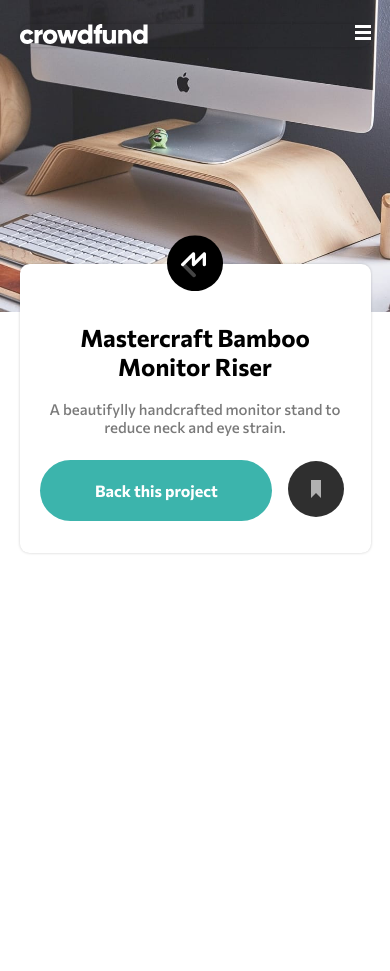
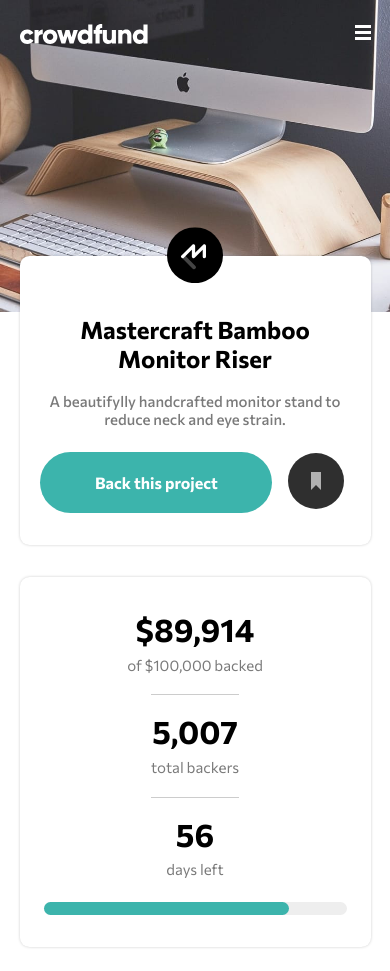
Before and after one commit to lyn-eva/react-practice-Crowdfunding-product-page, a React (Create React App) app: page / in a window 390 px wide. Before the commit the page ends 844 px from the top, so only its background shows below. Built offline with nearby package versions, Linux system fonts and the light colour scheme.

Commit message:
completed mobile design for Statistics component

```diff
--- a/src/App.js
+++ b/src/App.js
@@ -3,12 +3,13 @@ import { Fragment } from 'react';
 import './App.css';
 import Header from './components/header/Header';
 import Intro from './components/intro/Intro';
+import Statistics from './components/statistics/Statistics';
 
 function App() {
   return <>
     <Header />
     <Intro />
-    {/* <Statistics /> */}
+    <Statistics />
     {/* <About /> */}
   </>
 }
--- a/src/components/header/Header.module.css
+++ b/src/components/header/Header.module.css
@@ -4,6 +4,9 @@
   height: 0;
   padding-bottom: calc(80% - 1.5rem);
   padding-top: 1.5rem;
+}
+.header .nav-bar{
+  box-shadow: none;
 }
 .nav-bar {
   display: flex;
@@ -39,6 +42,7 @@
   opacity: 1;
   transform: scaleY(1);
   pointer-events: auto;
+  z-index: 1;
 }
 
 @media (min-width: 500px) {
@@ -48,6 +52,9 @@
   }
   #action-btn {
     display: none;
+  }
+  .header .drop-menu {
+    box-shadow: none;
   }
   .drop-menu {
     position: static;
--- a/src/components/intro/Intro.module.css
+++ b/src/components/intro/Intro.module.css
@@ -1,7 +1,7 @@
 .intro {
   background-color: var(--clr-white);
   text-align: center;
-  transform: translateY(-3rem);
+  transform: translateY(-3.5rem);
   padding: 0 1.3rem 2rem;
   box-sizing: border-box;
 }
@@ -10,7 +10,7 @@
 }
 .intro p {
   margin-top: 1.2rem;
-  font-size: 15px;
+  font-size: var(--text-p);
   font-weight: 500;
   color: var(--clr-d-gray);
 }
--- /dev/null
+++ b/src/components/statistics/Statistics.js
@@ -0,0 +1,29 @@
+import styles from "./Statistics.module.css";
+import Container from "../UI/Container";
+
+function Statistics() {
+  return (
+    <section>
+      <Container className={styles.statistics}>
+      <div className={styles.statistic}>
+        <h2>$89,914</h2>
+        <p>of $100,000 backed</p>
+      </div>
+      <hr/>
+      <div className={styles.statistic}>
+        <h2>5,007</h2>
+        <p>total backers</p>
+      </div>
+      <hr/>
+      <div className={styles.statistic}>
+        <h2>56</h2>
+        <p>days left</p>
+      </div>
+      <div className={styles["progress-bar"]}>
+        <div className={styles.progress}></div>
+      </div>
+      </Container>
+    </section>
+  );
+}
+export default Statistics;
--- /dev/null
+++ b/src/components/statistics/Statistics.module.css
@@ -0,0 +1,33 @@
+.statistics {
+  background-color: var(--clr-white);
+  text-align: center;
+  padding: 2rem 1.5rem;
+  box-sizing: border-box;
+  transform: translateY(-1.5rem);
+}
+.statistic p{
+  margin-top: .4rem;
+  color: var(--clr-d-gray);
+  font-size: var(--text-p);
+}
+.statistics hr {
+  width: 5.5rem;
+  margin: 1.3rem auto 1rem;
+  border: none;
+  border-bottom: 1px solid #ccc;
+}
+.statistics h2 {
+  font-size: 2rem;
+}
+.progress-bar {
+  margin-top: 1.5rem;
+  height: .8rem;
+  background-color: #eee;
+  border-radius: 8px;
+}
+.progress {
+  background-color: var(--clr-moderate-cyan);
+  height: 100%;
+  width: 80.9%;
+  border-radius: inherit;
+}
--- a/src/index.css
+++ b/src/index.css
@@ -6,6 +6,7 @@
   --clr-black: hsl(0, 0%, 0%);
   --clr-white: #fff;
   --clr-d-gray: hsl(0, 0%, 48%);
+  --text-p: 15px;
 }
 * {
   margin: 0;
```
